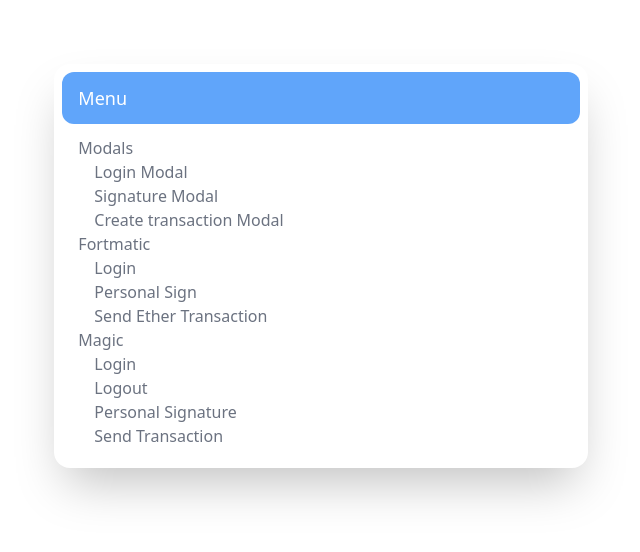
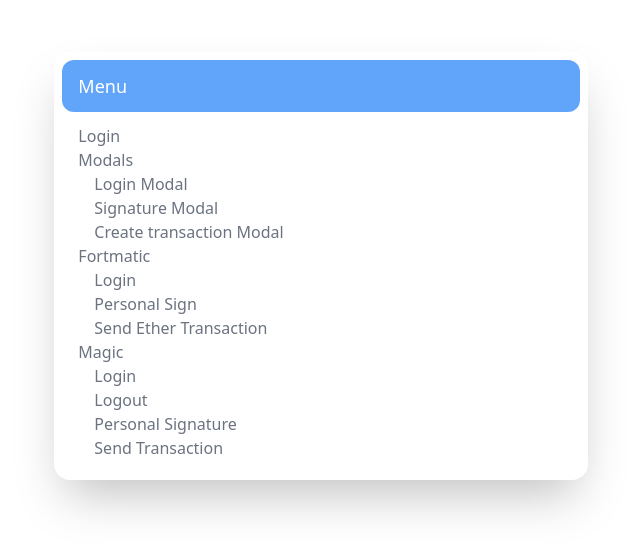
Before and after one commit to GincoInc/hinomaru, a Next.js app: page / in a window 1280 px wide. Shown: the part 134-686 px from the top of the page, without its empty margins (319-959 px from the left). Built offline with nearby package versions, Linux system fonts and the light colour scheme.

Commit message:
Fix: rebase

```diff
--- a/pages/index.tsx
+++ b/pages/index.tsx
@@ -8,6 +8,11 @@
           Menu
         </div>
         <div className="px-4 w-full text-gray-500 py-3">
+          <div>
+            <Link className="hover:text-yellow-400" href="/login">
+              Login
+            </Link>
+          </div>
           <div>
             <h2>Modals</h2>
             <div className="px-4">
--- a/pages/login/index.tsx
+++ b/pages/login/index.tsx
@@ -58,7 +58,7 @@
   };
 
   const actionCodeSettings = {
-    url: `http://localhost:3060?email=${email}`,
+    url: `http://localhost:3060/login?email=${email}`,
     handleCodeInApp: true,
   };
 
```
